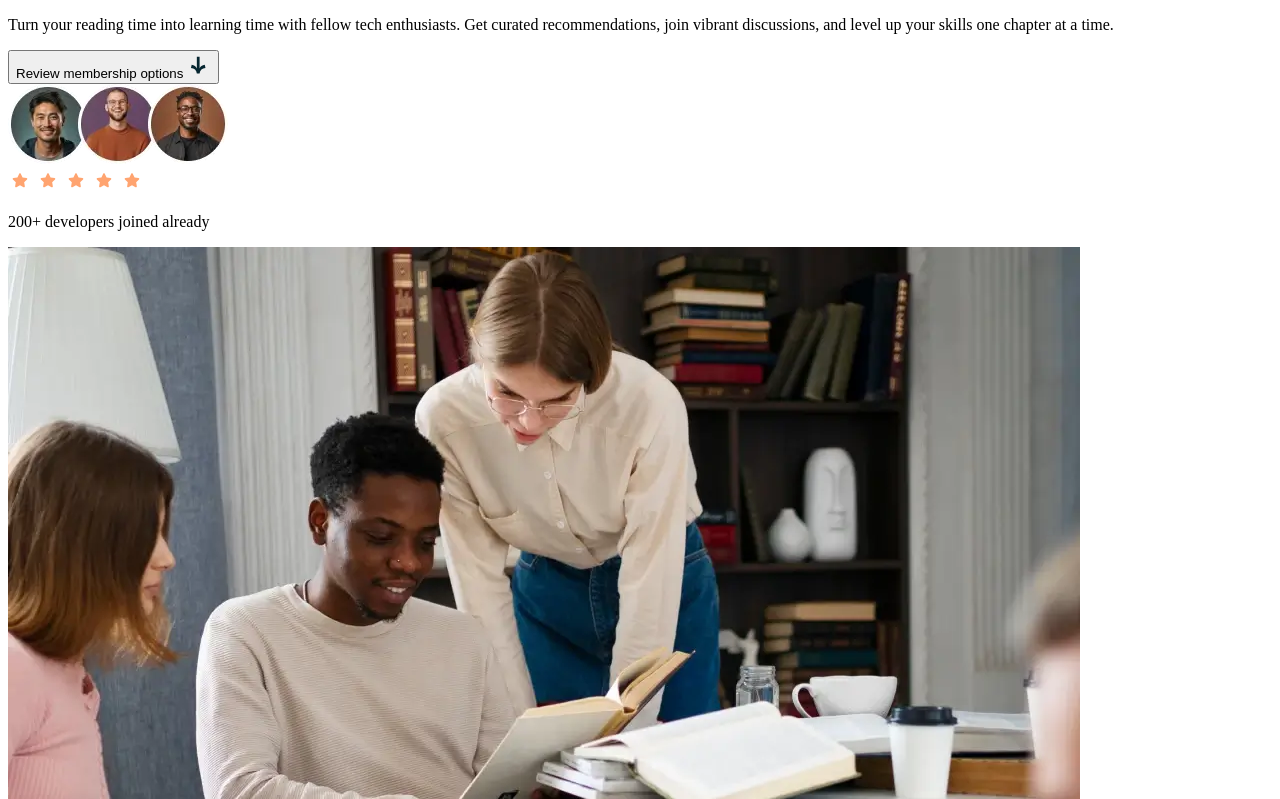
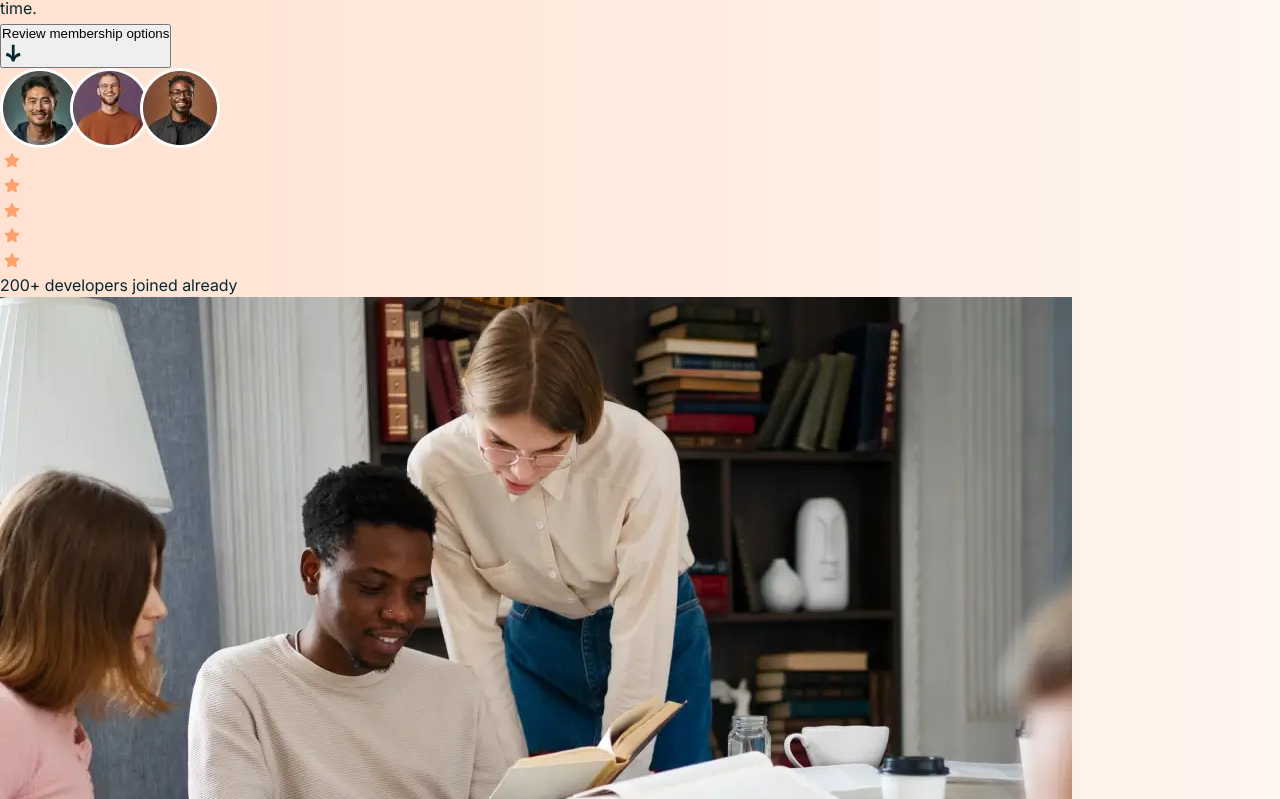
Before and after one commit to mihailom99/Tech-Book-Club-landing-page, a plain HTML site: page index.html in a window 1280 px wide. Shown: the part 112-911 px from the top of the page. Drawn offline with Linux system fonts and the light colour scheme.

Commit message:
style: add css variables, fonts and basic body styles

```diff
--- a/index.html
+++ b/index.html
@@ -12,6 +12,8 @@
     />
 
     <title>Frontend Mentor | Tech book club</title>
+
+    <link rel="stylesheet" href="style.css">
   </head>
   <body>
     <main>
--- /dev/null
+++ b/style.css
@@ -0,0 +1,59 @@
+@font-face {
+    font-family: "Inter";
+    src: url("./assets/fonts/inter/Inter-VariableFont_opsz,wght.ttf") format("truetype");
+    font-weight: 100 900;
+    font-style: normal;
+}
+
+@font-face {
+    font-family: "Inter";
+    src: url("./assets/fonts/inter/Inter-Italic-VariableFont_opsz,wght.ttf") format("truetype");
+    font-weight: 100 900;
+    font-style: italic;
+}
+
+@font-face {
+    font-family: "Martian Mono";
+    src: url("./assets/fonts/martian-mono/MartianMono-VariableFont_wdth,wght.ttf") format("truetype");
+    font-weight: 100 800;
+    font-style: normal;
+}
+
+:root{
+    /*Neutral*/
+    --neutral-900: #062630;
+    --neutral-700: #385159;
+    --neutral-200: #E6E1DF;
+    --neutral-100: #FAF5F3;
+    --neutral-0: #ffffff;
+
+    /*Light Salmon*/
+    --salmon-500: #FEA36F;
+    --salmon-100: #FFE2D1;
+    --salmon-50: #FFF5EE;
+
+    /*Gradients*/
+    --gradient-text: linear-gradient(107deg, #FF8A60 -11.37%, #062630 61.84%);
+    --gradient-bg: linear-gradient(90deg, #FFE2D1 0%, #FFF5EF 100%);
+
+}
+
+*, *::before, *::after{
+    box-sizing: border-box;
+    margin: 0;
+    padding: 0;
+}
+
+body{
+    min-height: 100vh;
+    line-height: 1.5;
+    -webkit-font-smoothing: antialiased;
+    font-family: "Inter", sans-serif;
+    background: var(--gradient-bg);
+    color:var(--neutral-900)
+}
+
+img{
+    max-width: 100%;
+    display:block;
+}
```
